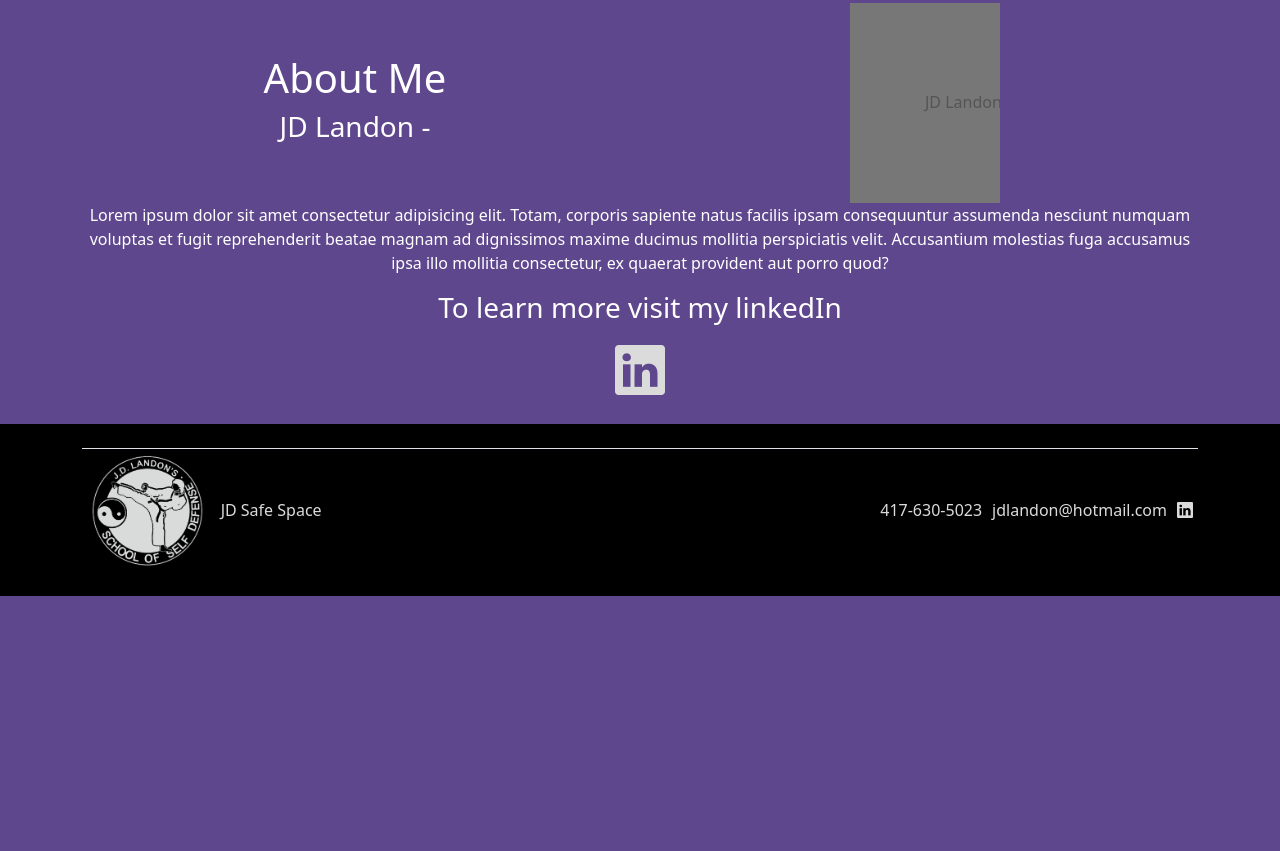
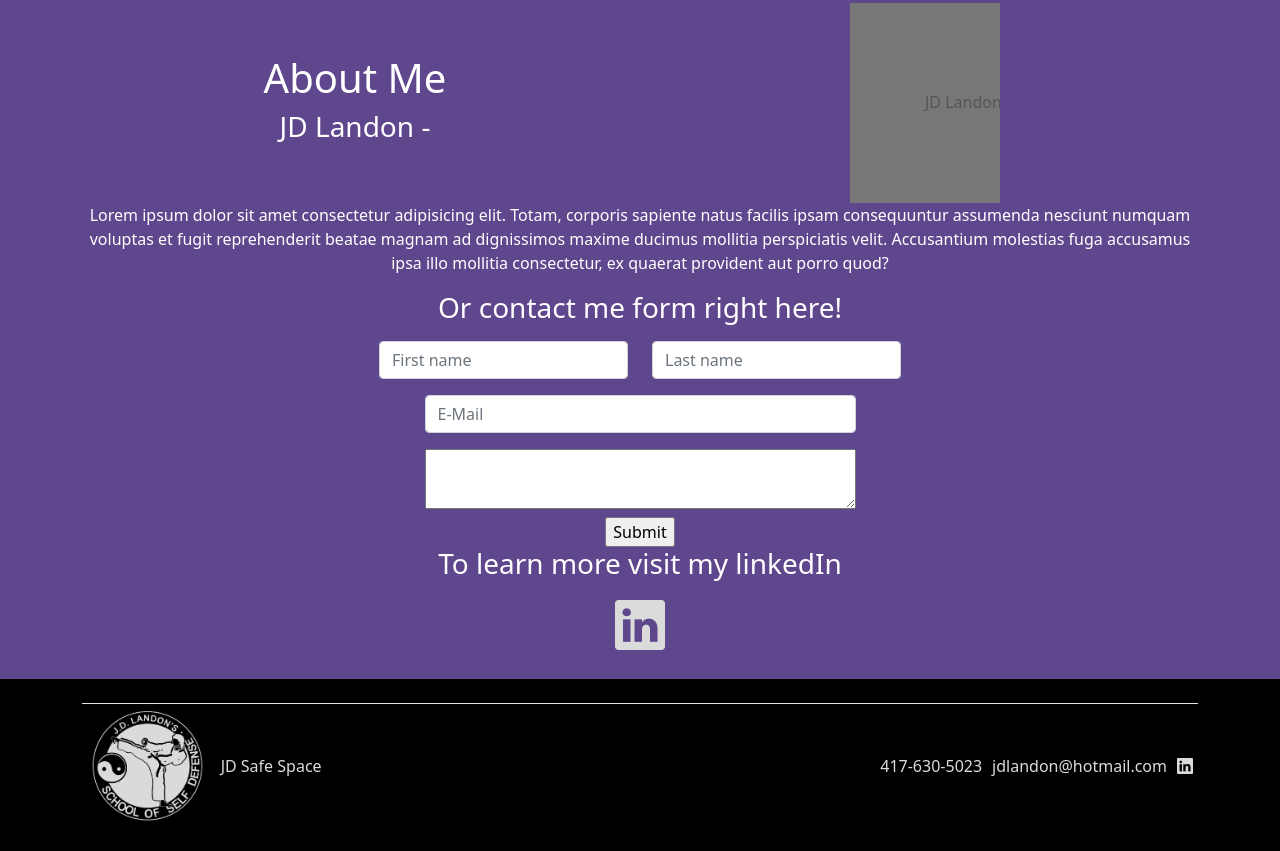
Before and after one commit to Dillon-15/JD-safespace, a plain HTML site: page index.html in a window 1280 px wide. Shown: the part 1492-2343 px from the top of the page. Before the commit the page ends 2088 px from the top, so only its background shows below. Drawn offline with nearby package versions, Linux system fonts and the light colour scheme.

Commit message:
added form

```diff
--- a/index.html
+++ b/index.html
@@ -143,10 +143,37 @@
           <svg class="bd-placeholder-img bd-placeholder-img-lg d-block custom-mar" width="150px" height="200px" xmlns="http://www.w3.org/2000/svg" role="img" aria-label="Placeholder: First slide" preserveAspectRatio="xMidYMid slice" focusable="false"><title>Placeholder</title><rect width="150px" height="200px" fill="#777"></rect><text x="50%" y="50%" fill="#555" dy=".3em">JD Landon</text></svg>
         </div>
         <p>Lorem ipsum dolor sit amet consectetur adipisicing elit. Totam, corporis sapiente natus facilis ipsam consequuntur assumenda nesciunt numquam voluptas et fugit reprehenderit beatae magnam ad dignissimos maxime ducimus mollitia perspiciatis velit. Accusantium molestias fuga accusamus ipsa illo mollitia consectetur, ex quaerat provident aut porro quod?</p>
-        <h3>To learn more visit my linkedIn</h3>
-        <a href="#" class="link-logo"><i class="bi bi-linkedin"></i></a>
+        <h3 class="text-center">Or contact me form right here!</h3>
+        <form action="mailto:jdlandon@hotmail.com" method="post" enctype="text/plain">
+          <div class="container grid ">
+            <div class="row justify-content-center py-2">
+              <div class="col-3">
+                <input type="text" class="form-control" placeholder="First name" aria-label="First name">
+              </div>
+              <div class="col-3">
+                <input type="text" class="form-control" placeholder="Last name" aria-label="Last name">
+              </div>
+            </div>
+            <div class="row justify-content-center py-2">
+              <div class="col-5">
+                <input type="text" class="form-control" placeholder="E-Mail" aria-label="Email">
+              </div>
+            </div>
+            <div class="row justify-content-center py-2">
+              <div class="col-5">
+                <textarea name="message" id="message"> </textarea>
+              </div>
+            </div>
+            <div class="row justify-content-center">
+              <div class="col-3">
+                <input type="submit" >
+              </div>
+            </div>
+          </div>
+        </form>
+          <h3>To learn more visit my linkedIn</h3>
+          <a href="#" class="link-logo"><i class="bi bi-linkedin"></i></a>
       </div>
-
     </div>
   </div>
 
--- a/styles.scss
+++ b/styles.scss
@@ -125,3 +125,9 @@ h1, h3, p{
     text-decoration: none;
     margin: 0px 5px 0px 5px;
 }
+
+textarea {
+    word-wrap: normal;
+    width: 100%;
+    height: 100%;
+}
```
Also changed, not shown: styles.css, 1 other file.
